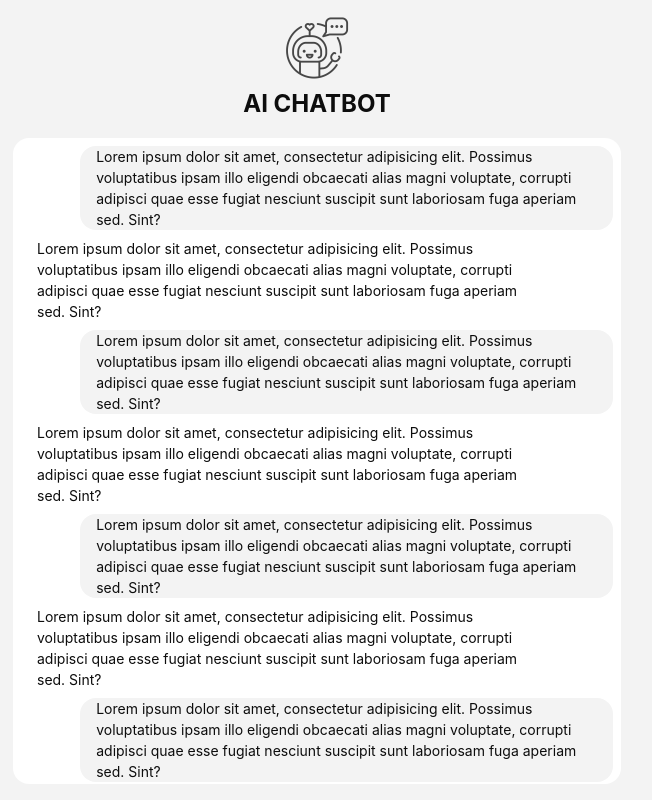
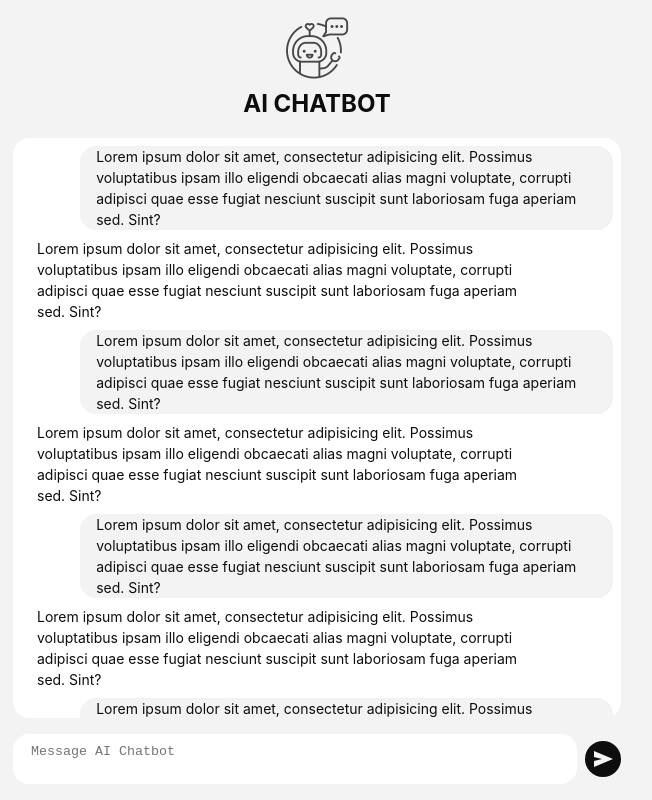
Before and after one commit to Aissi17/AI-Chatbot, a React (Vite) app: page / in a window 1280 px wide. Shown: the whole page, without its empty margins (323-975 px from the left). Built offline with nearby package versions, Linux system fonts and the light colour scheme.

Commit message:
[DEV] add controls component

```diff
--- a/src/App.jsx
+++ b/src/App.jsx
@@ -1,6 +1,7 @@
 import { useState } from "react";
 import styles from "./App.module.css";
 import { Chat } from "./components/Chat/Chat";
+import { Controls } from "./components/Controls/Controls";
 function App() {
   const [messages, SetMessages] = useState(MESSAGES);
   return (
@@ -12,6 +13,7 @@ function App() {
       <div className={styles.ChatContainer}>
         <Chat messages={messages} />
       </div>
+      <Controls />
     </div>
   );
 }
--- /dev/null
+++ b/src/components/Controls/Controls.jsx
@@ -0,0 +1,31 @@
+import styles from "./Controls.module.css";
+
+export function Controls() {
+  return (
+    <div className={styles.Controls}>
+      <div className={styles.TextAreaContainer}>
+        <textarea
+          className={styles.TextArea}
+          placeholder="Message AI Chatbot"
+        />
+      </div>
+      <button className={styles.Button}>
+        <SendIcon />
+      </button>
+    </div>
+  );
+}
+
+function SendIcon() {
+  return (
+    <svg
+      xmlns="http://www.w3.org/2000/svg"
+      height="24px"
+      viewBox="0 -960 960 960"
+      width="24px"
+      fill="#5f6368"
+    >
+      <path d="M120-160v-240l320-80-320-80v-240l760 320-760 320Z" />
+    </svg>
+  );
+}
--- /dev/null
+++ b/src/components/Controls/Controls.module.css
@@ -0,0 +1,39 @@
+.Controls {
+  display: flex;
+  align-items: center;
+  gap: 8px;
+  width: 100%;
+}
+
+.TextAreaContainer {
+  flex-grow: 1;
+  padding: 8px 16px;
+  line-height: 0;
+  border-radius: 16px;
+  background: #ffffff;
+}
+
+.TextArea {
+  width: 100%;
+  height: 100%;
+  border: none;
+  outline: none;
+  resize: none;
+  background: #ffffff;
+}
+
+.Button {
+  display: flex;
+  justify-content: center;
+  align-items: center;
+  width: 36px;
+  height: 36px;
+  border: none;
+  border-radius: 50%;
+  outline: none;
+  background: #0d0d0d;
+}
+
+.Button svg {
+  fill: #f3f3f3;
+}
```
